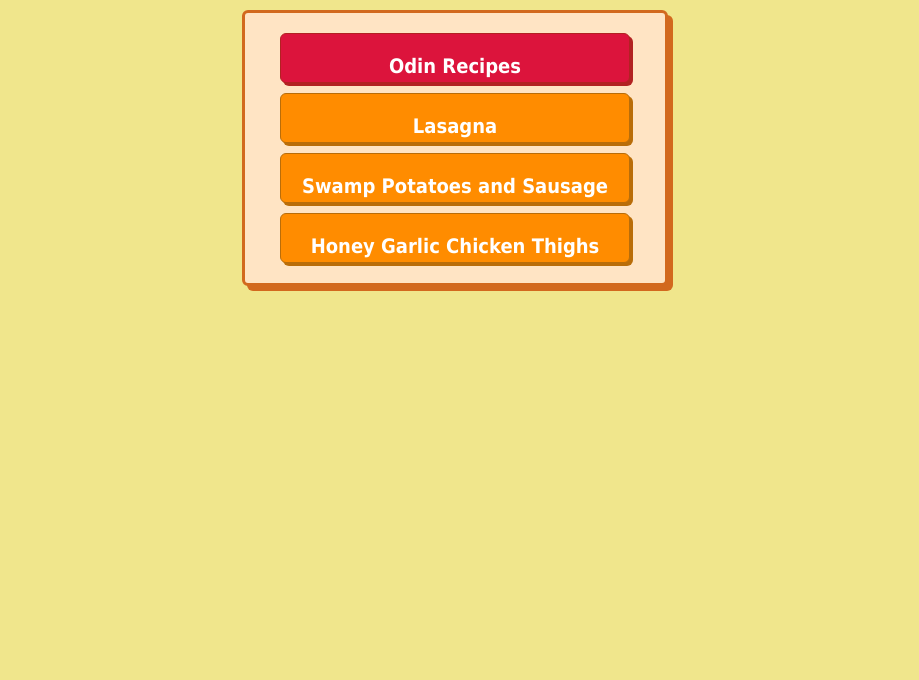
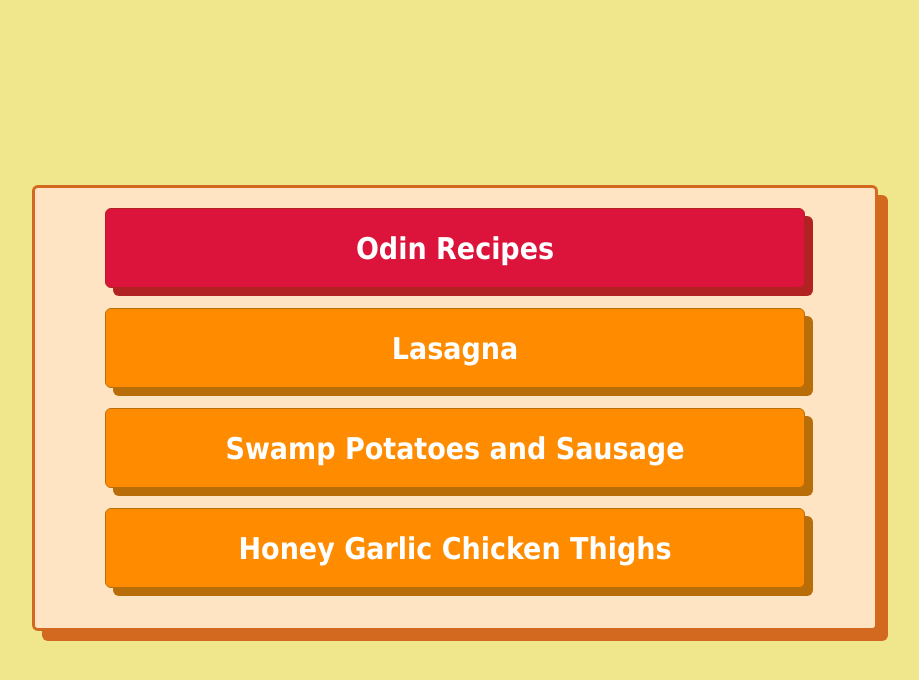
Before and after one commit to mika0798/the-odin-projects, a plain HTML site: page odin-recipes/index.html in a window 1280 px wide. Shown: the whole page, without its empty margins (185-1104 px from the left). Drawn offline with Linux system fonts and the light colour scheme.

Commit message:
Adding more CSS styles: -Centering the main box -Centering texts in side tag vertically and horizontally -Creating css file seperately for recipe pages ...and I'm still kinda confused with the box model

```diff
--- a/odin-recipes/index.html
+++ b/odin-recipes/index.html
@@ -8,7 +8,7 @@
 </head>
 <body>
     <div class="big-container">
-        <div class="title blue mini-box">
+        <div class="title mini-box">
             <p class="tag">Odin Recipes</p>
         </div>
         <div class="lasagna mini-box">
--- /dev/null
+++ b/odin-recipes/recipes/pagesstyles.css
@@ -0,0 +1,6 @@
+body {
+    background-color: khaki;
+    font-family: Tahoma, Verdana, sans-serif;
+    font-weight: 800;
+    height: 100vh;
+    }
--- a/odin-recipes/styles.css
+++ b/odin-recipes/styles.css
@@ -1,11 +1,17 @@
 /* * {
     outline: red solid 1px;
 } */
+
+
 body {
+    display: flex;
+    align-items: center;
+    justify-content: center;
     background-color: khaki;
     font-family: Tahoma, Verdana, sans-serif;
     font-weight: 800;
-}
+    height: 100vh;
+    }
 
 a {
     text-decoration: none;
@@ -18,34 +24,44 @@ a:hover {
     color: rgb(255, 255, 255);
 }
 
+/* This section is for the index page styles */
+
 .big-container {
-    width: 400px;
-    margin: 10px auto;
-    padding: 10px 10px;
+    width: 800px;
+    margin: 20px auto;
+    padding: 20px 20px;
     text-align: center;
-    font-size: 20px;
+    font-size: 30px;
     color: rgb(255, 255, 255);
     background-color: bisque;
     border: 3px solid rgb(210, 105, 30);
-    box-shadow: 5px 5px 0px 0px rgba(210, 105, 30,1);;
+    box-shadow: 10px 10px 0px 0px rgba(210, 105, 30,1);;
     border-radius: 6px;
 }
 
 .mini-box{
     box-sizing: border-box;
-    width: 350px;
-    height: 50px;
-    margin: 10px auto;
+    display: flex;
+    align-items: center;
+    width: 700px;
+    height: 80px;
+    margin: auto;
+    margin-bottom: 20px;
     background-color: darkorange;
     border: 1px solid rgb(185, 109, 9);
-    box-shadow: 3px 3px 0px 0px rgba(185, 109, 9,1);
+    box-shadow:8px 8px 0px 0px rgba(185, 109, 9,1);
     border-radius: 6px;
 
 }
 
-.title.blue {
+.title.mini-box {
     background-color: crimson;
     border: 1px solid firebrick;
-    box-shadow: 3px 3px 0px 0px rgba(178, 34, 34,1);
+    box-shadow: 8px 8px 0px 0px rgba(178, 34, 34,1);
     border-radius: 6px;
 }
+
+.tag {
+    margin:5px auto;
+}
+/* This section is for the recipe page styles */
```
Also changed, not shown: odin-recipes/recipes/honey-chicken-thighs.html (+7 -2 lines).
